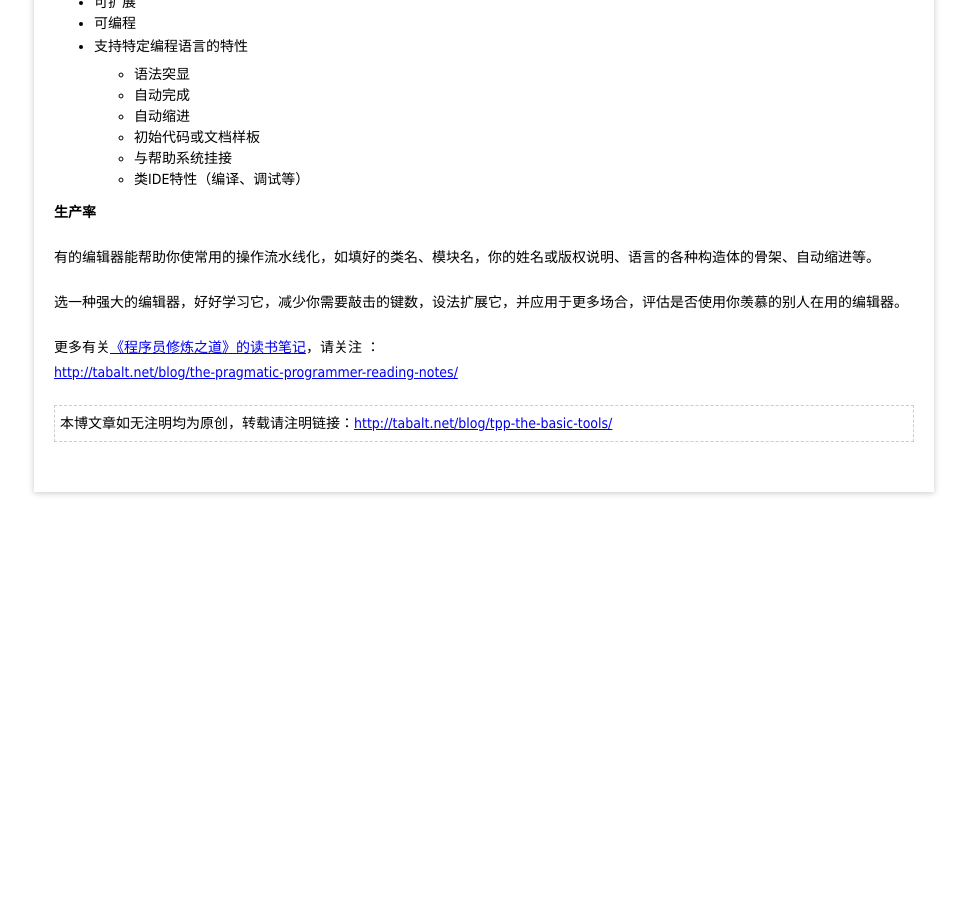
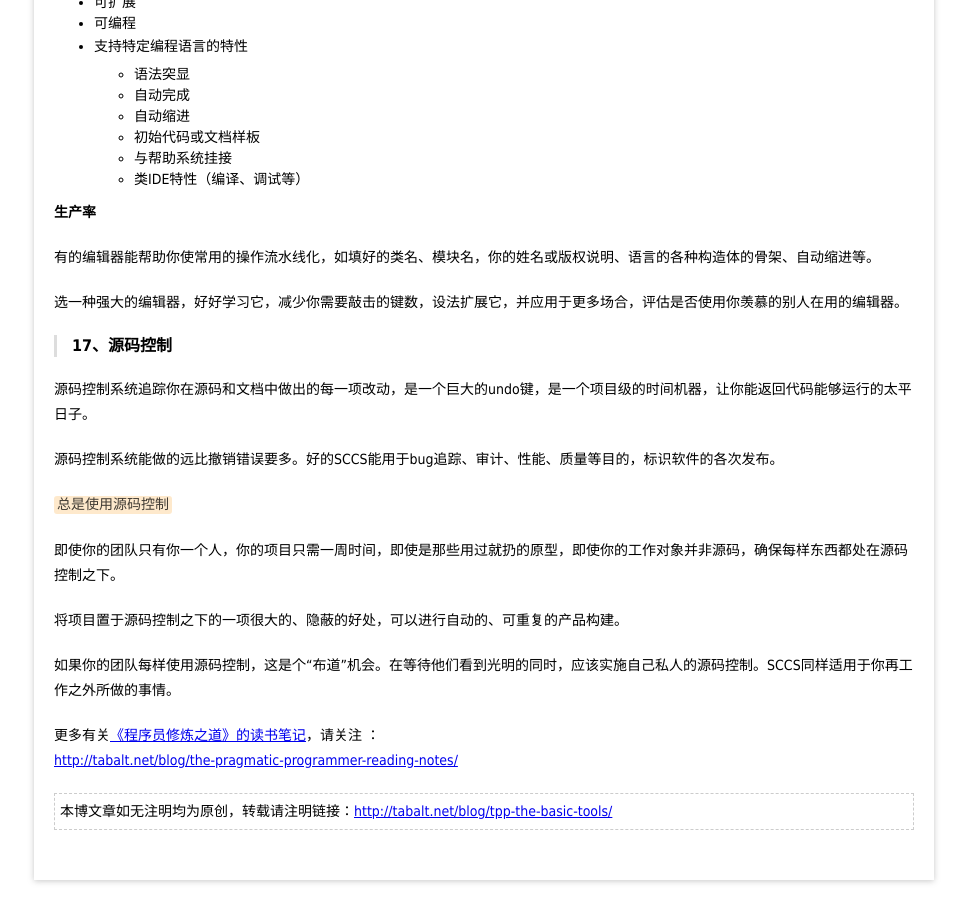
Before and after one commit to tabalt/tabalt.github.io, a Jekyll site: the page built from _posts/the-pragmatic-programmer/2014-11-12-tpp-the-basic-tools.md, in a window 1280 px wide and 900 px high, scrolled down 1811 px. Shown: the whole window, without its empty margins (156-1123 px from the left). Built offline with Jekyll 4.4.1, drawn with Linux system fonts in a browser that asks for light colours; Markdown is read by kramdown in place of the engine named in the settings; comment, search, counter and statistics services are not loaded; before the commit the page ends 2323 px from its top, so only the background shows below that.

Commit message:
update blog

```diff
--- a/_posts/the-pragmatic-programmer/2014-11-12-tpp-the-basic-tools.md
+++ b/_posts/the-pragmatic-programmer/2014-11-12-tpp-the-basic-tools.md
@@ -113,6 +113,22 @@ windows命令行实用程序不如对ing的Unix使用程序，可安装使用Cyg
 选一种强大的编辑器，好好学习它，减少你需要敲击的键数，设法扩展它，并应用于更多场合，评估是否使用你羡慕的别人在用的编辑器。
 
 
+### 17、源码控制
+
+
+源码控制系统追踪你在源码和文档中做出的每一项改动，是一个巨大的undo键，是一个项目级的时间机器，让你能返回代码能够运行的太平日子。
+
+源码控制系统能做的远比撤销错误要多。好的SCCS能用于bug追踪、审计、性能、质量等目的，标识软件的各次发布。
+
+`总是使用源码控制`
+
+即使你的团队只有你一个人，你的项目只需一周时间，即使是那些用过就扔的原型，即使你的工作对象并非源码，确保每样东西都处在源码控制之下。
+
+将项目置于源码控制之下的一项很大的、隐蔽的好处，可以进行自动的、可重复的产品构建。
+
+如果你的团队每样使用源码控制，这是个“布道”机会。在等待他们看到光明的同时，应该实施自己私人的源码控制。SCCS同样适用于你再工作之外所做的事情。
+
+
 
 
 
```
